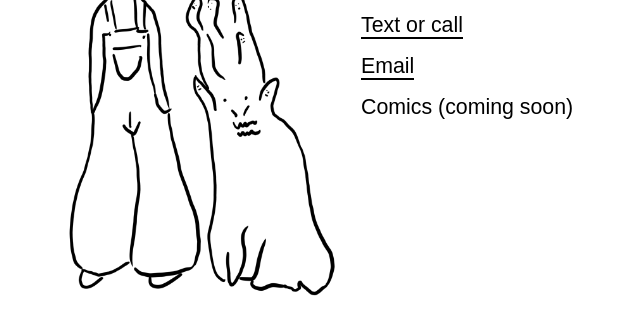
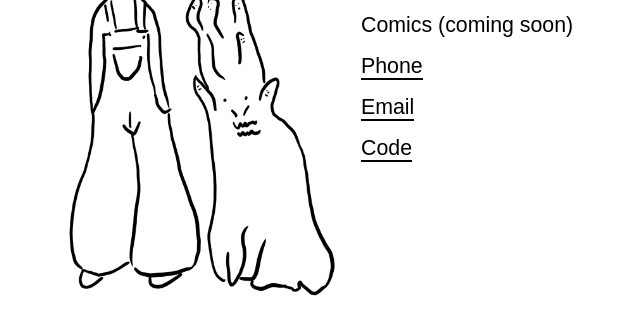
Before and after one commit to j1mie/j1mie.github.io, a plain HTML site: page index.html in a window 1280 px wide. Shown: the part 296-630 px from the top of the page, without its empty margins (279-919 px from the left). Drawn offline with Linux system fonts and the light colour scheme.

Commit message:
Update links

```diff
--- a/index.html
+++ b/index.html
@@ -14,9 +14,10 @@
         <nav aria-label="Contact links">
             <ul>
                 <li><h1>jim.ie</h1></li>
-                <li><a href="https://example.com/link1" target="_blank" rel="noopener">Text or call</a></li>
-                <li><a href="https://example.com/link2" target="_blank" rel="noopener">Email</a></li>
                 <li>Comics (coming soon)</li>
+                <li><a href="https://signal.me/#eu/x1FlHWcXd9GL1tSLYJmgJl0VQPNXX56XRSxgV-zftx0DUF37-yFE36cYgUh9Bw8F" target="_blank" rel="noopener">Phone</a></li>
+                <li><a href="mailto:jimie.10@pm.me" target="_blank" rel="noopener">Email</a></li>
+                <li><a href="https://github.com/j1mie" target="_blank" rel="noopener">Code</a></li>
             </ul>
         </nav>
     </main>
```
